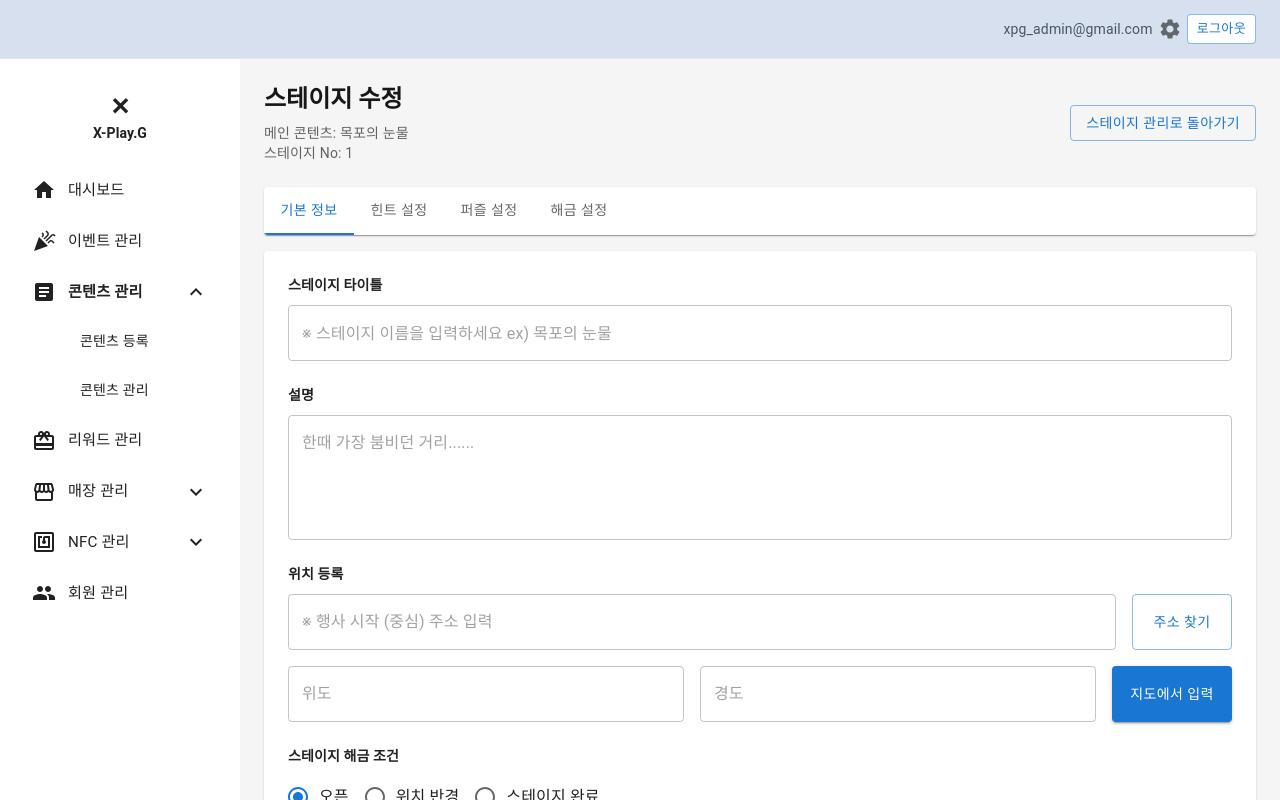
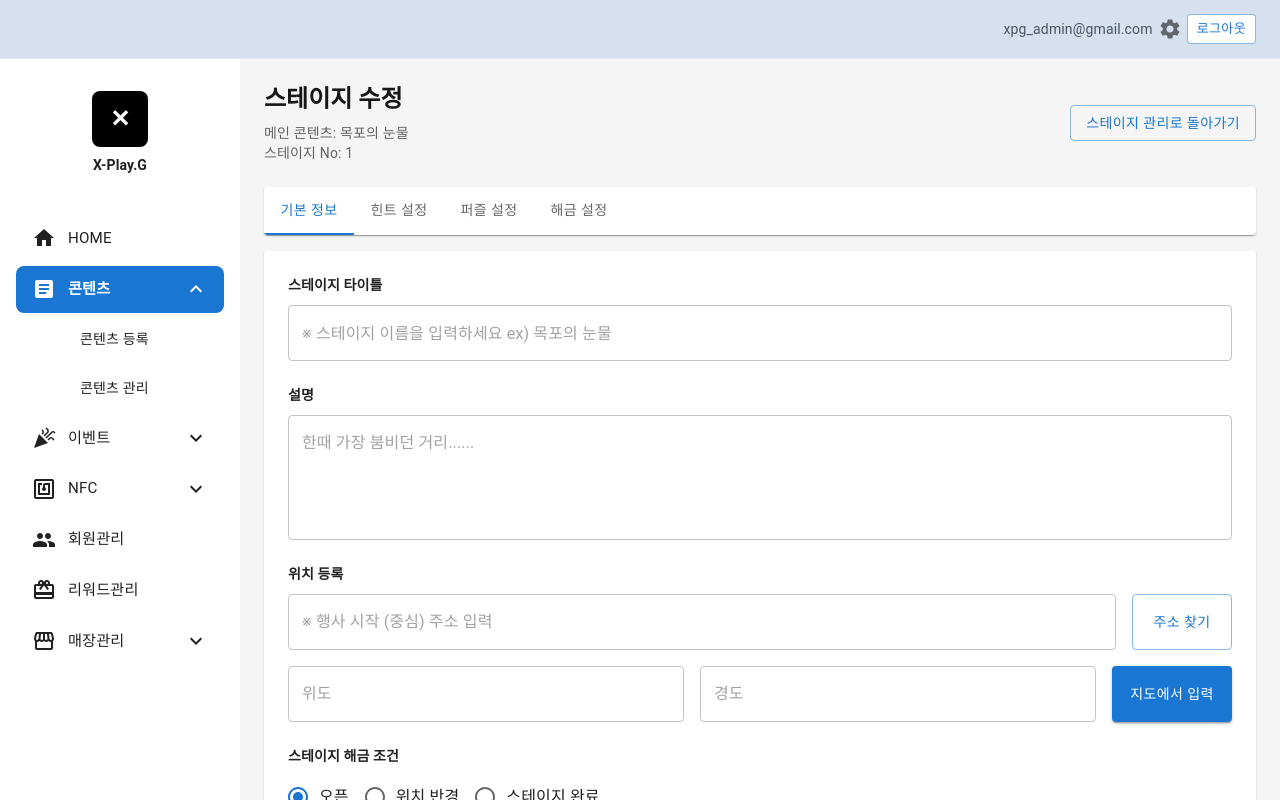
Before and after one commit to kimguny/xpg_frontend, a Next.js app: page /save/content/stage/1/1/edit in a window 1280 px wide. Built offline with nearby package versions, Linux system fonts and the light colour scheme.

Commit message:
FIX: 사이드바 수정

```diff
--- a/src/components/layout/Sidebar.tsx
+++ b/src/components/layout/Sidebar.tsx
@@ -39,20 +39,14 @@ export default function Sidebar() {
   const router = useRouter();
   const pathname = usePathname();
 
-  // <<<<<<<<<<<<<<<<<<< 수정된 부분: 기획서 순서에 맞춰 메뉴 재배치 >>>>>>>>>>>>>>>>>>>>
   const menuItems: MenuItem[] = [
     {
-      name: '대시보드',
+      name: 'HOME',
       path: '/save/dashboard',
       icon: <Home />
     },
     {
-      name: '이벤트 관리',
-      path: '/save/events', // 페이지 생성 필요
-      icon: <Celebration />
-    },
-    {
-      name: '콘텐츠 관리',
+      name: '콘텐츠',
       path: '/save/content',
       icon: <Article />,
       subItems: [
@@ -61,41 +55,50 @@ export default function Sidebar() {
       ]
     },
     {
-      name: '리워드 관리',
+      name: '이벤트',
+      path: '/save/events',
+      icon: <Celebration />,
+      subItems: [
+        { name: '이벤트 등록', path: '/save/events/register' },
+        { name: '이벤트 관리', path: '/save/events/manage' },
+      ],
+    },
+    {
+      name: 'NFC',
+      path: '/save/nfc',
+      icon: <Nfc />,
+      subItems: [
+        { name: 'NFC 등록', path: '/save/nfc/register' },
+        { name: 'NFC 관리', path: '/save/nfc/manage' },
+      ]
+    },
+    {
+      name: '회원관리',
+      path: '/save/users',
+      icon: <People />
+    },
+    {
+      name: '리워드관리',
       path: '/save/rewards',
       icon: <CardGiftcard />
     },
     {
-      name: '매장 관리',
+      name: '매장관리',
       path: '/save/stores',
       icon: <Storefront />,
       subItems: [
-        { name: '매장 관리', path: '/save/stores/manage' }, // 페이지 생성 필요
-        { name: '매장 등록', path: '/save/stores/register' }
+        { name: '매장 등록', path: '/save/stores/register' },
+        { name: '매장 관리', path: '/save/stores/manage' },
       ]
-    },
-    {
-      name: 'NFC 관리',
-      path: '/save/nfc',
-      icon: <Nfc />,
-      subItems: [
-        { name: 'NFC 관리', path: '/save/nfc/manage' },
-        { name: 'NFC 등록', path: '/save/nfc/register' }
-      ]
-    },
-    {
-      name: '회원 관리',
-      path: '/save/users',
-      icon: <People />
     },
   ];
 
   const [openMenus, setOpenMenus] = useState<{ [key: string]: boolean }>({
-    '콘텐츠 관리': pathname.startsWith('/save/content'),
-    '매장 관리': pathname.startsWith('/save/stores'),
-    'NFC 관리': pathname.startsWith('/save/nfc'),
+    '콘텐츠': pathname.startsWith('/save/content'),
+    '이벤트': pathname.startsWith('/save/events'),
+    'NFC': pathname.startsWith('/save/nfc'),
+    '매장관리': pathname.startsWith('/save/stores'),
   });
-  // <<<<<<<<<<<<<<<<<<<<<<<<<<>>>>>>>>>>>>>>>>>>>>>>>>>>
 
   const handleMenuClick = (item: MenuItem) => {
     if (item.subItems) {
@@ -130,8 +133,24 @@ export default function Sidebar() {
     >
       <Box sx={{ display: 'flex', flexDirection: 'column', height: '100%', p: 2 }}>
         {/* Logo Section */}
-        <Box sx={{ textAlign: 'center', my: 2 }}>
-          <Typography variant="h5" sx={{ fontWeight: 'bold' }}>✕</Typography>
+        <Box sx={{ textAlign: 'center', mb: 4, mt: 2 }}>
+          <Box
+            sx={{
+              width: 56,
+              height: 56,
+              bgcolor: 'black',
+              mx: 'auto',
+              mb: 1,
+              display: 'flex',
+              alignItems: 'center',
+              justifyContent: 'center',
+              borderRadius: 2
+            }}
+          >
+            <Typography variant="h5" sx={{ color: 'white', fontWeight: 'bold' }}>
+              ✕
+            </Typography>
+          </Box>
           <Typography variant="body2" sx={{ fontWeight: 600, color: 'text.primary' }}>
             X-Play.G
           </Typography>
@@ -143,17 +162,24 @@ export default function Sidebar() {
             <Box key={item.name}>
               <ListItemButton
                 onClick={() => handleMenuClick(item)}
-                selected={!item.subItems && pathname.startsWith(item.path)}
+                selected={pathname === item.path || pathname.startsWith(item.path + '/')}
                 sx={{
                   borderRadius: 2,
                   mb: 0.5,
                   '&.Mui-selected': {
                     bgcolor: 'primary.main',
                     color: 'white',
-                    '&:hover': { bgcolor: 'primary.dark' },
-                    '& .MuiSvgIcon-root': { color: 'white' }
+                    '&:hover': {
+                      bgcolor: 'primary.dark'
+                    },
+                    '& .MuiSvgIcon-root': {
+                      color: 'white'
+                    }
                   },
-                  '&:hover': { bgcolor: 'grey.200', borderRadius: 2 }
+                  '&:hover': {
+                    bgcolor: 'grey.200',
+                    borderRadius: 2
+                  }
                 }}
               >
                 <Box sx={{ display: 'flex', alignItems: 'center', gap: 1.5, width: '100%' }}>
@@ -162,7 +188,7 @@ export default function Sidebar() {
                     primary={item.name}
                     primaryTypographyProps={{
                       fontSize: '0.95rem',
-                      fontWeight: pathname.startsWith(item.path) ? 600 : 400
+                      fontWeight: pathname === item.path || pathname.startsWith(item.path + '/') ? 600 : 400
                     }}
                   />
                   {item.subItems && (
@@ -179,7 +205,7 @@ export default function Sidebar() {
                       <ListItemButton
                         key={subItem.name}
                         onClick={() => handleSubMenuClick(subItem.path)}
-                        selected={pathname === subItem.path}
+                        selected={pathname.replace(/\/$/, '') === subItem.path}
                         sx={{
                           pl: 6,
                           py: 1,
@@ -188,16 +214,24 @@ export default function Sidebar() {
                           mb: 0.5,
                           '&.Mui-selected': {
                             bgcolor: 'grey.200',
+                            color: 'text.primary',
                             fontWeight: 600,
+                            py: 0.75,
+                            '&:hover': {
+                              bgcolor: '#eeeeee'
+                            }
                           },
-                          '&:hover': { bgcolor: 'grey.200' }
+                          '&:hover': {
+                            bgcolor: 'grey.200',
+                            borderRadius: 2
+                          }
                         }}
                       >
                         <ListItemText
                           primary={subItem.name}
                           primaryTypographyProps={{
                             fontSize: '0.875rem',
-                            fontWeight: pathname === subItem.path ? 600 : 400
+                            fontWeight: pathname.replace(/\/$/, '') === subItem.path ? 600 : 400
                           }}
                         />
                       </ListItemButton>
```
